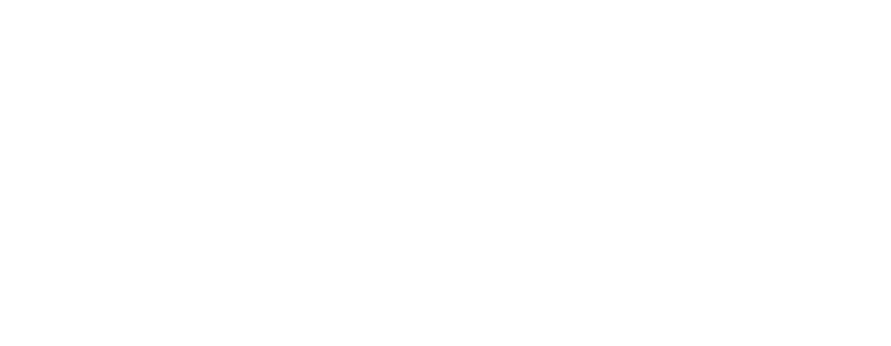
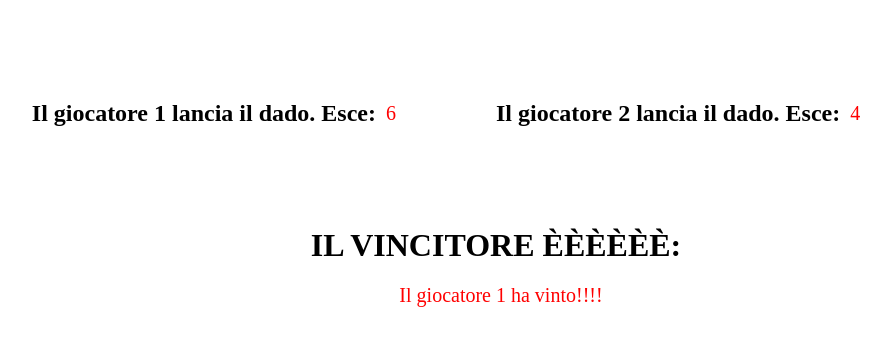
Before and after one commit to MattiaRovito/js-mail-dadi, a plain HTML site: page index.html in a window 1280 px wide. Shown: the whole page, without its empty margins (144-1035 px from the left). Drawn offline with Linux system fonts and the light colour scheme.

Commit message:
add fine esercizio

```diff
--- /dev/null
+++ b/css/style.css
@@ -0,0 +1,38 @@
+*{
+    margin: 0;
+    padding: 0;
+    box-sizing: border-box;
+}
+
+.row
+{
+    display: flex;
+    justify-content: center;
+    margin-top: 100px;
+
+}
+
+.row:first-child span
+{
+    margin-right: 100px;
+}
+
+.row span
+{
+    align-self: center;
+    margin-left: 10px;
+    font-size: 20px;
+    color: red;
+}
+
+
+.row h1
+{
+    text-transform: uppercase;
+}
+
+
+.winner
+{
+    margin-top: 20px;
+}
--- a/index.html
+++ b/index.html
@@ -4,11 +4,25 @@
     <meta charset="UTF-8">
     <meta http-equiv="X-UA-Compatible" content="IE=edge">
     <meta name="viewport" content="width=device-width, initial-scale=1.0">
+    <link rel="stylesheet" href="css/style.css">
     <title>Dadi</title>
 </head>
 <body>
+    <div class="row">
+        <h2>Il giocatore 1 lancia il dado. Esce:</h2>
+        <span id="numero1"></span>
 
+        <h2>Il giocatore 2 lancia il dado. Esce:</h2>
+        <span id="numero2"></span>
+    </div>
 
+    <div class="row">
+        <h1>il vincitore èèèèèè:</h1>
+    </div>
+
+    <div class="row winner">
+        <span id="vincitore"></span>
+    </div>
 
 
 
--- a/js/script.js
+++ b/js/script.js
@@ -0,0 +1,27 @@
+// Gioco dei dadi Generare un numero random da 1 a 6, sia per il giocatore sia per il computer. Stabilire il vincitore, in base a chi fa il punteggio più alto.
+
+
+// 1 generare un numero random da 1 a 6 per due giocatori
+
+// 2 Stabilire il vincitore in base al numero più alto
+
+
+var giocatore1 = Math.floor(Math.random () * 6) + 1;
+// console.log('giocatore1', giocatore1)
+
+var giocatore2 = Math.floor(Math.random () * 6) + 1;
+// console.log('giocatore2', giocatore2)
+
+document.getElementById('numero1').innerHTML = giocatore1
+document.getElementById('numero2').innerHTML = giocatore2
+
+var vincente = 'Oh noo, hanno pareggiato!'
+
+if (giocatore1 > giocatore2){
+    vincente = 'Il giocatore 1 ha vinto!!!!'
+} else if (giocatore1 < giocatore2){
+    vincente = 'Il giocatore 2 ha vinto!!!!'
+}
+
+
+document.getElementById('vincitore').innerHTML = vincente;
```
